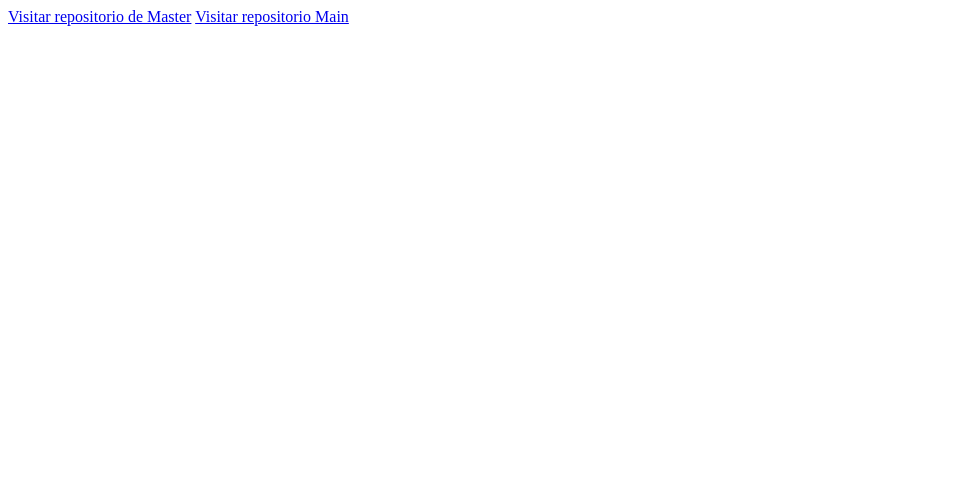
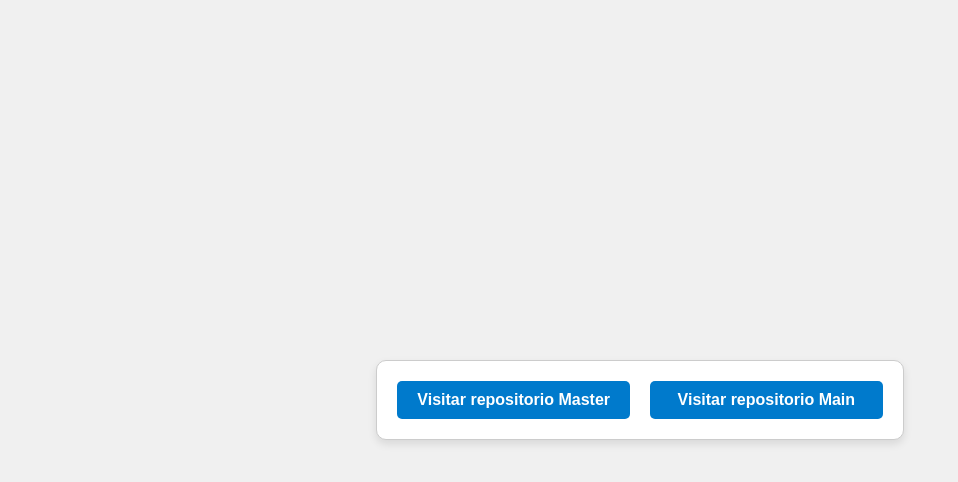
Before and after one commit to PauNavPit/PauNavPit.github.io, a plain HTML site: page index.html in a window 1280 px wide. Shown: the whole page, without its empty margins (0-958 px from the left). Drawn offline with Linux system fonts and the light colour scheme.

Commit message:
Update index.html

```diff
--- a/index.html
+++ b/index.html
@@ -4,10 +4,47 @@
     <meta charset="UTF-8">
     <meta name="viewport" content="width=device-width, initial-scale=1.0">
     <title>Web del fin del mundo</title>
+    <style>
+        body {
+            font-family: Arial, sans-serif;
+            display: grid;
+            place-items: center;
+            height: 100vh;
+            margin: 0;
+            background-color: #f0f0f0;
+        }
+
+        .grid-container {
+            display: grid;
+            grid-template-columns: repeat(2, 1fr);
+            gap: 20px;
+            padding: 20px;
+            background-color: white;
+            border: 1px solid #ccc;
+            border-radius: 10px;
+            box-shadow: 0 4px 8px rgba(0, 0, 0, 0.1);
+        }
+
+        .grid-container a {
+            text-decoration: none;
+            color: white;
+            background-color: #007acc;
+            padding: 10px 20px;
+            border-radius: 5px;
+            text-align: center;
+            font-weight: bold;
+            transition: background-color 0.3s;
+        }
+
+        .grid-container a:hover {
+            background-color: #005f99;
+        }
+    </style>
 </head>
 <body>
-    <a href="https://github.com/PauNavPit/repo-animacion/tree/master/" target="_blank">Visitar repositorio de Master</a>
-    <a href="https://github.com/PauNavPit/repo-animacion/tree/main/" target="_blank">Visitar repositorio Main</a>
-
+    <div class="grid-container">
+        <a href="https://github.com/PauNavPit/repo-animacion/tree/master/" target="_blank">Visitar repositorio Master</a>
+        <a href="https://github.com/PauNavPit/repo-animacion/tree/main/" target="_blank">Visitar repositorio Main</a>
+    </div>
 </body>
 </html>
```
